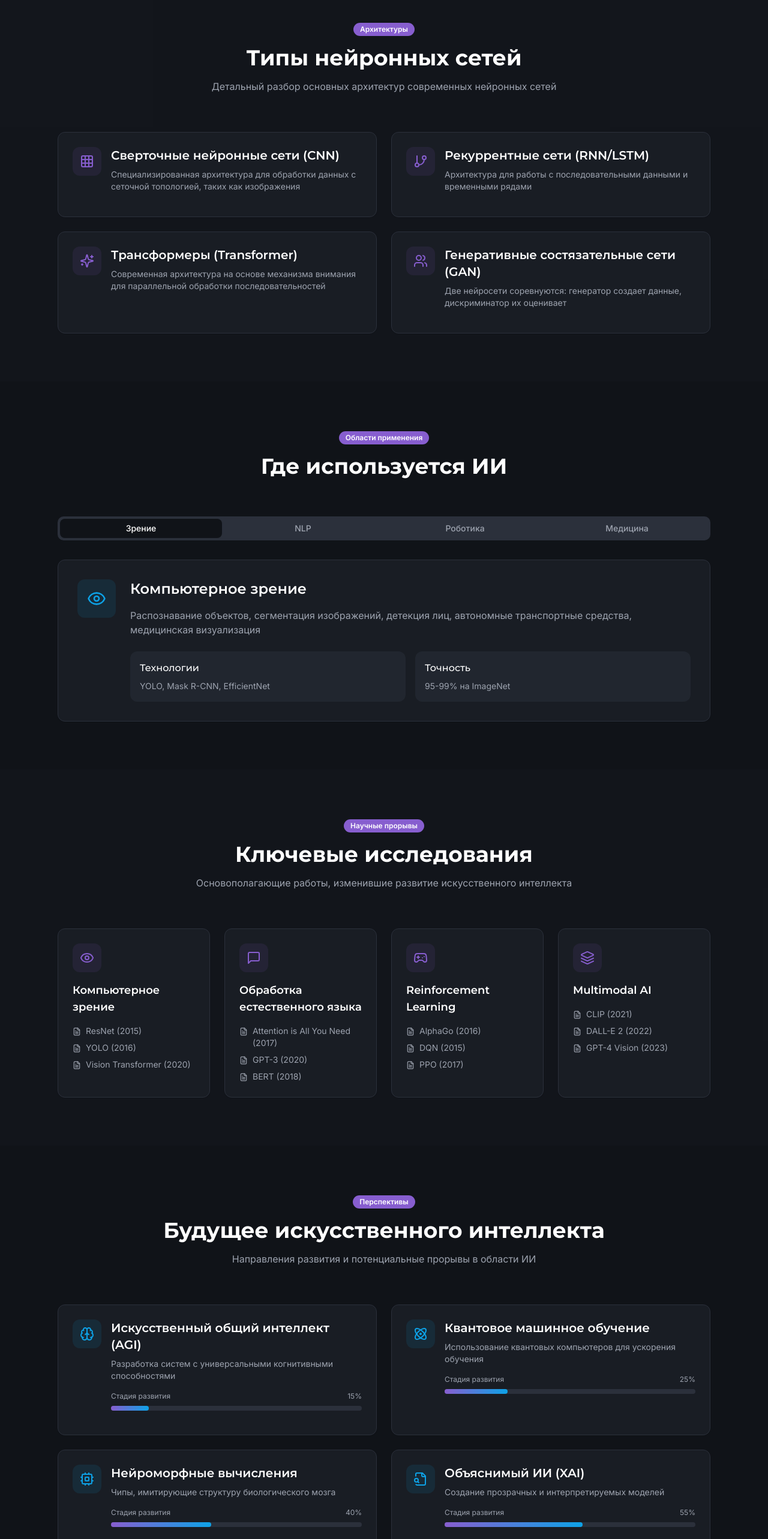
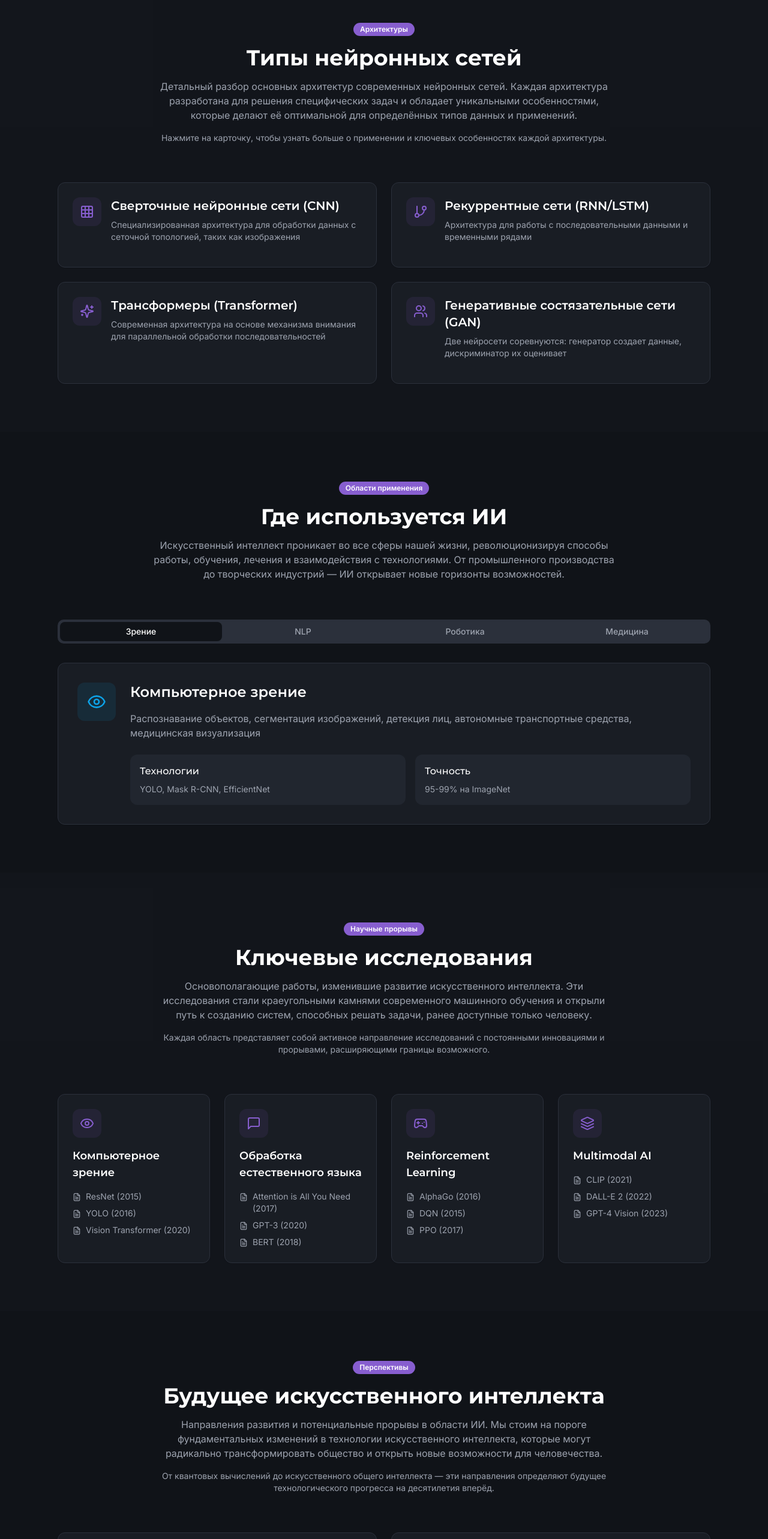
Before and after one commit to pr-poehali-dev/ai-exploration-project, a React (Vite) app: page / in a window 1280 px wide. Shown: the part 1060-3626 px from the top of the page at 60% size. Built offline with nearby package versions, Linux system fonts and the light colour scheme.

Commit message:
Добавить функцию да

```diff
--- a/src/pages/Index.tsx
+++ b/src/pages/Index.tsx
@@ -157,8 +157,13 @@ export default function Index() {
           <div className="text-center mb-16">
             <Badge className="mb-4">Архитектуры</Badge>
             <h2 className="text-4xl font-bold font-heading mb-4">Типы нейронных сетей</h2>
-            <p className="text-muted-foreground max-w-2xl mx-auto">
-              Детальный разбор основных архитектур современных нейронных сетей
+            <p className="text-muted-foreground max-w-3xl mx-auto mb-4">
+              Детальный разбор основных архитектур современных нейронных сетей. Каждая архитектура
+              разработана для решения специфических задач и обладает уникальными особенностями,
+              которые делают её оптимальной для определённых типов данных и применений.
+            </p>
+            <p className="text-sm text-muted-foreground max-w-3xl mx-auto">
+              Нажмите на карточку, чтобы узнать больше о применении и ключевых особенностях каждой архитектуры.
             </p>
           </div>
 
@@ -215,6 +220,11 @@ export default function Index() {
           <div className="text-center mb-16">
             <Badge className="mb-4">Области применения</Badge>
             <h2 className="text-4xl font-bold font-heading mb-4">Где используется ИИ</h2>
+            <p className="text-muted-foreground max-w-3xl mx-auto">
+              Искусственный интеллект проникает во все сферы нашей жизни, революционизируя
+              способы работы, обучения, лечения и взаимодействия с технологиями. От промышленного
+              производства до творческих индустрий — ИИ открывает новые горизонты возможностей.
+            </p>
           </div>
 
           <Tabs defaultValue="vision" className="w-full">
@@ -349,8 +359,14 @@ export default function Index() {
           <div className="text-center mb-16">
             <Badge className="mb-4">Научные прорывы</Badge>
             <h2 className="text-4xl font-bold font-heading mb-4">Ключевые исследования</h2>
-            <p className="text-muted-foreground max-w-2xl mx-auto">
-              Основополагающие работы, изменившие развитие искусственного интеллекта
+            <p className="text-muted-foreground max-w-3xl mx-auto mb-4">
+              Основополагающие работы, изменившие развитие искусственного интеллекта. Эти исследования
+              стали краеугольными камнями современного машинного обучения и открыли путь к созданию
+              систем, способных решать задачи, ранее доступные только человеку.
+            </p>
+            <p className="text-sm text-muted-foreground max-w-3xl mx-auto">
+              Каждая область представляет собой активное направление исследований с постоянными
+              инновациями и прорывами, расширяющими границы возможного.
             </p>
           </div>
 
@@ -382,8 +398,14 @@ export default function Index() {
           <div className="text-center mb-16">
             <Badge className="mb-4">Перспективы</Badge>
             <h2 className="text-4xl font-bold font-heading mb-4">Будущее искусственного интеллекта</h2>
-            <p className="text-muted-foreground max-w-2xl mx-auto">
-              Направления развития и потенциальные прорывы в области ИИ
+            <p className="text-muted-foreground max-w-3xl mx-auto mb-4">
+              Направления развития и потенциальные прорывы в области ИИ. Мы стоим на пороге
+              фундаментальных изменений в технологии искусственного интеллекта, которые могут
+              радикально трансформировать общество и открыть новые возможности для человечества.
+            </p>
+            <p className="text-sm text-muted-foreground max-w-3xl mx-auto">
+              От квантовых вычислений до искусственного общего интеллекта — эти направления
+              определяют будущее технологического прогресса на десятилетия вперёд.
             </p>
           </div>
 
```
